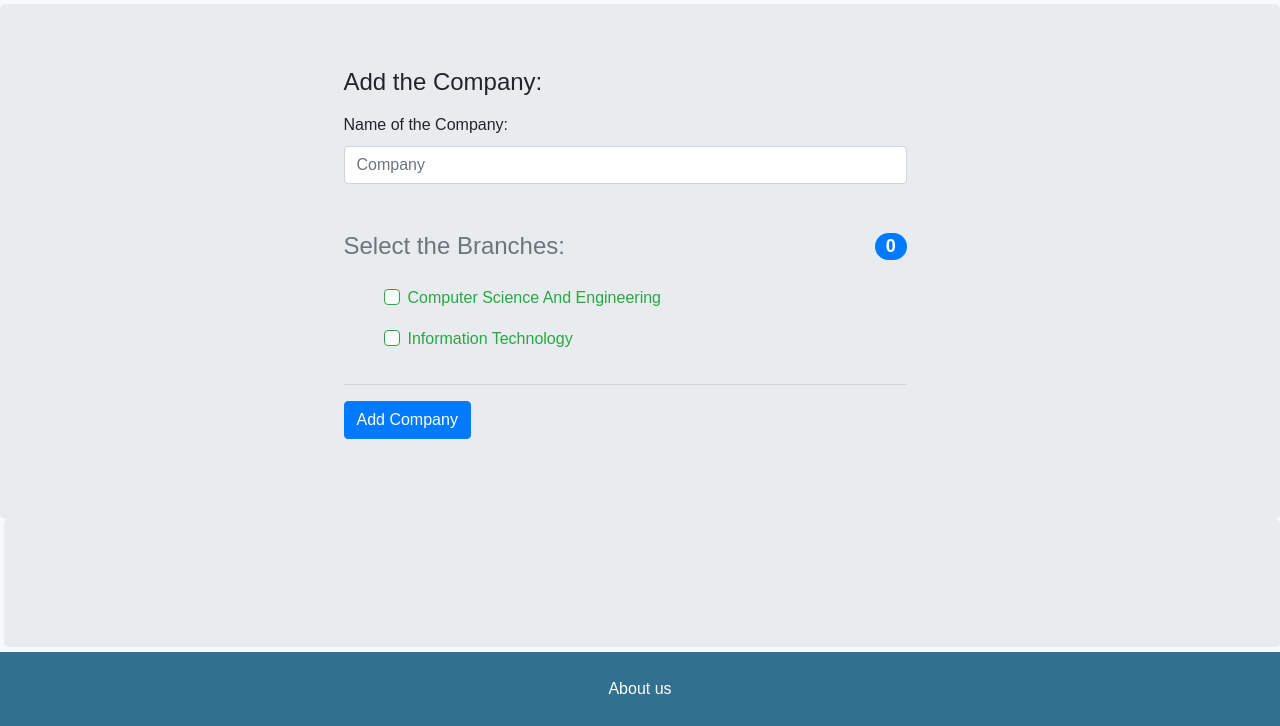
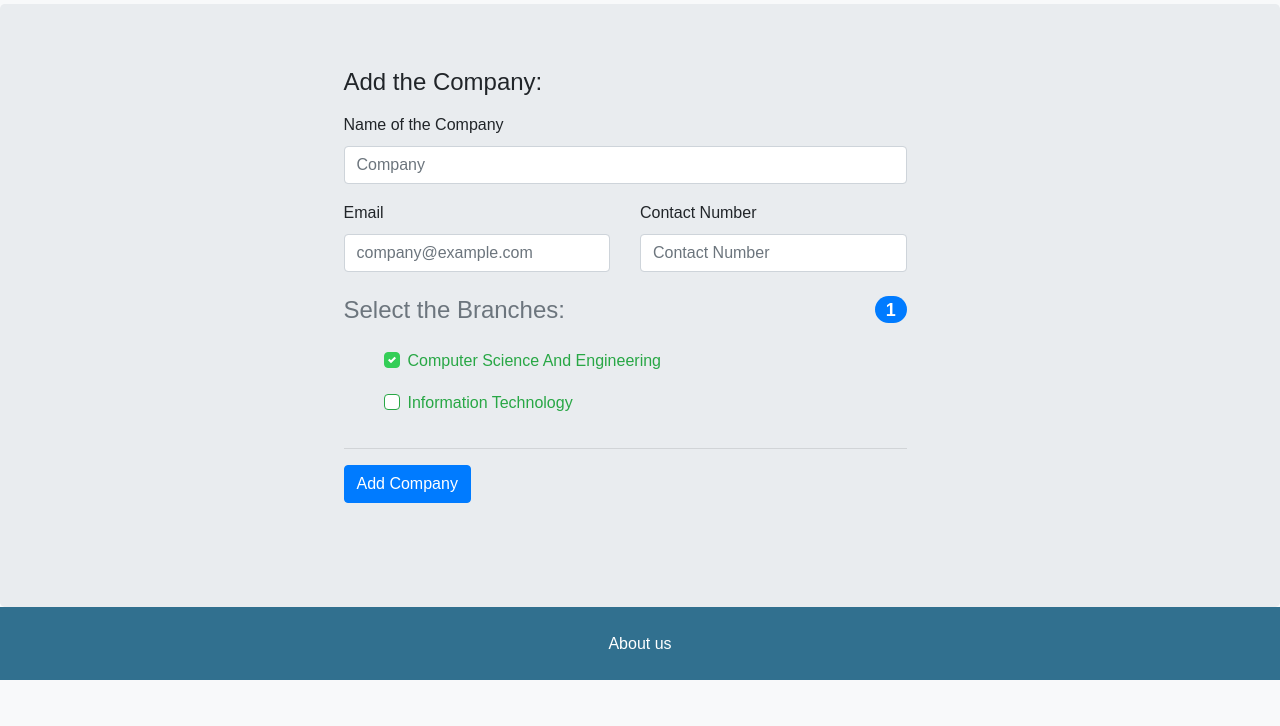
Before and after one commit to viv1kk/TPC, a PHP site: page /PHP/Pages/addcompany.php in a window 1280 px wide. Shown: the part 74-800 px from the top of the page. Run offline with PHP 8.4, Linux system fonts and the light colour scheme; a user stored in the database is signed in.

Commit message:
connected add company to db
added new table for company and connected it to add company page and added some new fields to the page.

```diff
--- a/PHP/Footer/footer-addcompany.php
+++ b/PHP/Footer/footer-addcompany.php
@@ -1,18 +1,8 @@
-<footer class="footer mt-5 py-4 text-center">
+<footer class="footer mt-auto py-4 text-center">
   <div class="container">
     <span><a href="#" class="text-white">About us</a></span>
   </div>
 </footer>
-
-<!-- <main role="main" class="container">
-<div class="jumbotron">
-<h1>Navbar example</h1>
-<p class="lead">This example is a quick exercise to illustrate how the top-aligned navbar works. As you scroll, this navbar remains in its original position and moves with the rest of the page.</p>
-<a class="btn btn-lg btn-primary" href="/docs/4.3/components/navbar/" role="button">View navbar docs &raquo;</a>
-</div>
-</main> -->
-
-
 <script src="../../Scripts/companyadd.js"></script>
 </body>
 </html>
--- a/PHP/Pages/addcompany.php
+++ b/PHP/Pages/addcompany.php
@@ -3,50 +3,57 @@
 ?>
 
 <main>
-
   <div class="jumbotron mb-0">
     <div class="container-fluid row justify-content-center">
-      <div class="col-md-6 order-md-1">
+      <div class="col-md-6 order-md-3">
+        <form class="needs-validation" action="../../includes/addcompany.inc.php" method="post">
           <h4 class="mb-3 h4">Add the Company:</h4>
 
+          <div class="mb-3">
+            <label for="comp_name">Name of the Company</label>
+            <input type="text" class="form-control" name="comp_name" placeholder="Company">
+          </div>
 
-        <div class="mb-5">
-
-          <label for="comp_name">Name of the Company:</label>
-          <input type="text" class="form-control" id="comp_name" placeholder="Company" value="">
+          <div class="row">
+            <div class= "col-md-6 mb-4">
+              <label for="comp_name">Email</label>
+              <input type="email" class="form-control" name="email" placeholder="company@example.com">
+            </div>
+            <div class= "col-md-6 mb-4">
+              <label for="mob_no">Contact Number</label>
+              <input type="number" id="mob_no" class="form-control" placeholder="Contact Number" name="contact_no">
+            </div>
           </div>
 
           <div class="mb-3">
 
-          <form class="was-validated">
             <h4 class="d-flex justify-content-between align-items-center mb-4">
               <span class="text-muted text-center">Select the Branches:</span>
-              <span class="badge badge-primary badge-pill" id = "branch" >0</span>
+              <span class="badge badge-primary badge-pill" id = "branch" >1</span>
             </h4>
 
             <ul class="mb-3">
               <li class="d-flex justify-content-between lh-condensed">
                 <div class="custom-control custom-checkbox mb-3">
-                  <input type="checkbox" class="custom-control-input" name="branch" id="branch_cse">
+                  <input type="checkbox" class="custom-control-input is-valid" value="cse" name="branch_cse" id="branch_cse" checked>
                   <label class="custom-control-label" for="branch_cse">Computer Science And Engineering</label>
                 </div>
               </li>
               <li class="d-flex justify-content-between lh-condensed">
                 <div class="custom-control custom-checkbox mb-3">
-                  <input type="checkbox" class="custom-control-input" name="branch" id="branch_it">
+                  <input type="checkbox" class="custom-control-input is-valid" value="it" name="branch_it" id="branch_it">
                   <label class="custom-control-label" for="branch_it">Information Technology</label>
                 </div>
               </li>
             </ul>
-            <hr class="md-4">
-            <button class="btn btn-primary"  type="submit">Add Company</button>
+            <hr class="md-3">
+            <button class="btn btn-primary" name="company-submit" type="submit">Add Company</button>
+          </div>
         </form>
       </div>
-
     </div>
+    <div class="mt-4"></div>
   </div>
-  </div>
-  <div class="jumbotron ml-1"></div>
 </main>
 
 
--- a/Scripts/companyadd.js
+++ b/Scripts/companyadd.js
@@ -1,18 +1,33 @@
 // Number Badge will increment as the user selects the Branches
 
-let checkboxBranch = document.querySelectorAll('.custom-control-input');
+document.addEventListener("DOMContentLoaded", function(event) {
 
-// console.log(checkboxBranch.length);
-let increment = 0;
+  $(window).keydown(function(event){
+    if(event.keyCode == 13) {
+      event.preventDefault();
+      return false;
+    }
+  });
 
-for(let i = 0; i < checkboxBranch.length; i++){
-  checkboxBranch[i].addEventListener('change', ()=>{
 
-    if(checkboxBranch[i].checked)
+  let checkboxBranch = document.querySelectorAll('.custom-control-input');
+  let increment = 1;
+  for(let i = 0; i < checkboxBranch.length; i++){
+    checkboxBranch[i].addEventListener('change', ()=>{
+      if(checkboxBranch[i].checked)
       increment++;
-    else
+      else
       increment--;
+      document.getElementById('branch').innerHTML = parseInt(increment);
+    });
+  }
 
-    document.getElementById('branch').innerHTML = parseInt(increment);
+  let contactNo = document.querySelector('#mob_no');
+  contactNo.addEventListener('input',()=>{
+    if (contactNo.value.length != 10 && !contactNo.value.length == 0){
+      contactNo.setCustomValidity('Contact Number must be of 10 digits e.g. 1234567890');
+    }else{
+      contactNo.setCustomValidity('');
+    }
   });
-}
+});
--- a/Scripts/dashboard.js
+++ b/Scripts/dashboard.js
@@ -5,7 +5,7 @@ document.addEventListener("DOMContentLoaded", function(event) {
 
   let checkboxColumn = document.querySelectorAll('.custom-control-input');
 
-  let increment = 0;
+  let increment = 1;
 
   for(let i = 0; i < checkboxColumn.length; i++){
     checkboxColumn[i].addEventListener('change', ()=>{
--- a/Stylesheet/companyadd.css
+++ b/Stylesheet/companyadd.css
@@ -1,8 +1,13 @@
- body {
+body {
   align-items: center;
   height: 100%;
   font-family: Arial, Helvetica, sans-serif;
   line-height:1.6em
+}
+
+input[type="number"]::-webkit-outer-spin-button, input[type="number"]::-webkit-inner-spin-button {
+  -webkit-appearance: none;
+  margin: 0;
 }
 
 
@@ -12,16 +17,15 @@ a:active {text-decoration: none}
 a:hover {text-decoration: none}
 
 
+.jumbotron {
+  width: 100%;
+  height: auto !important;
+}
+
+
 .footer {
   background-color:#31708f;
   width: 100%;
-  position: absolute;;
-  bottom:0;
+  position: absolute;
 }
-
-
-@media (min-width: 960px) {
-  .bd-placeholder-img-lg {
-    font-size: 3.5rem;
-  }
 }
```
Also changed, not shown: Database/loginsystemtpc.sql (+32 -2 lines), PHP/Footer/footer-enrollstudent.php (+0 -9 lines), PHP/Pages/dashboard.php (+2 -37 lines), PHP/Pages/enrollstudent.php (+1 -26 lines), Stylesheet/dashboard.css (+1 -10 lines), includes/addcompany.inc.php (added, +121 -0 lines), includes/enrollstudent.inc.php (+5 -7 lines), Scripts/enrollstudent.js (indentation only). Lines whose indentation alone changed are shown as unchanged.
